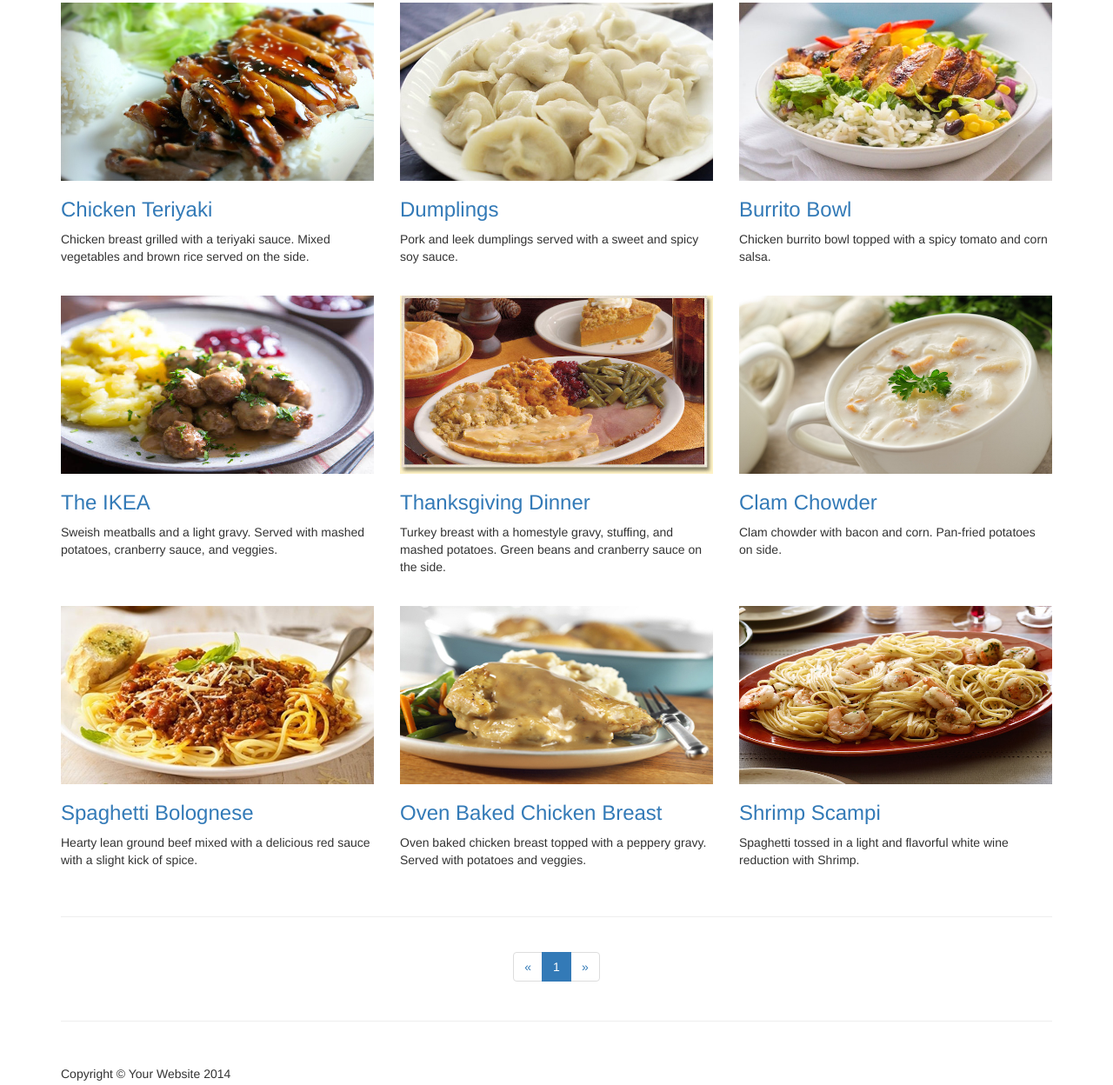
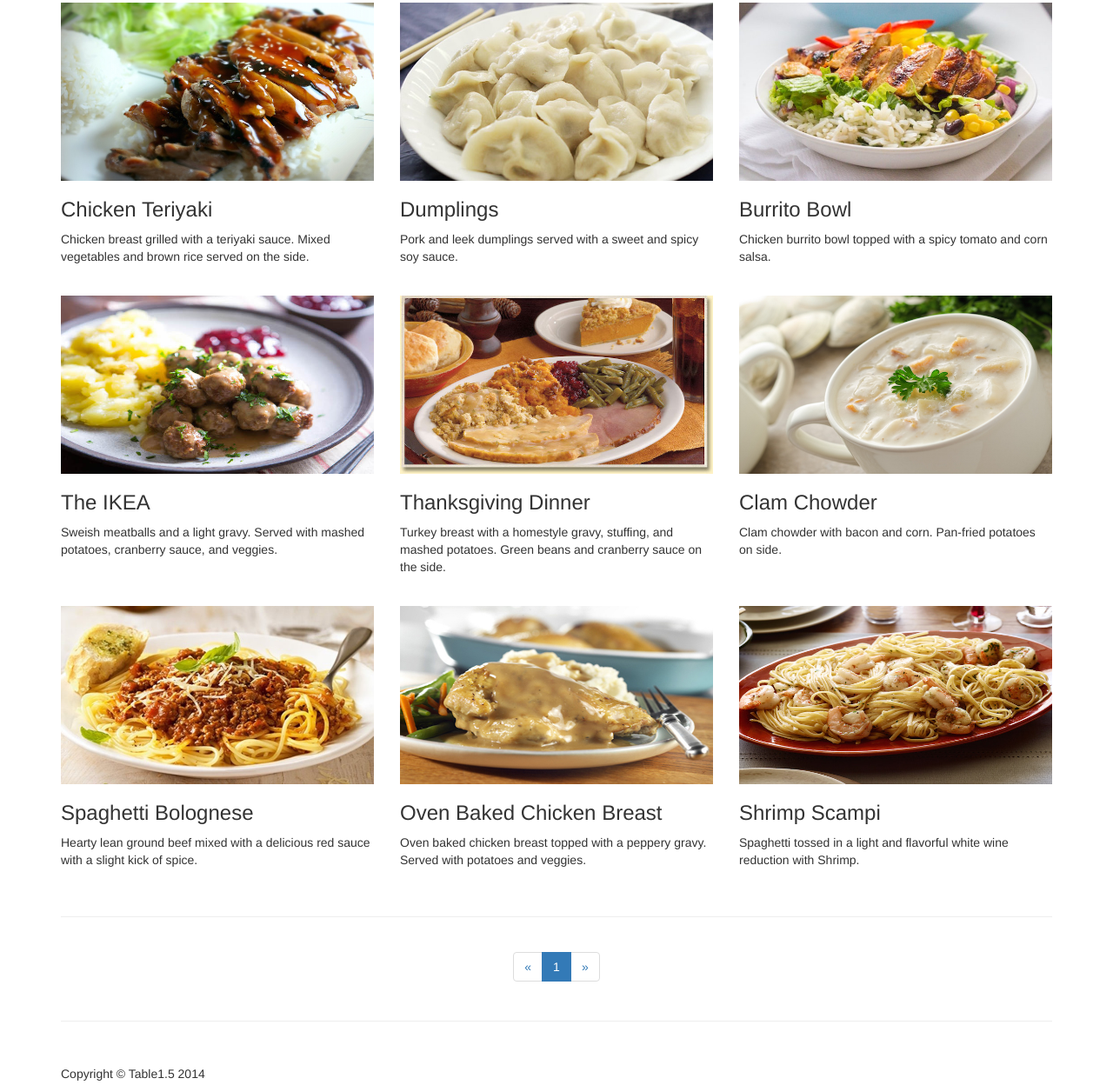
Before and after one commit to jasminejaros/table, a website: page MenuPage.html in a window 1280 px wide. Shown: the part 177-1425 px from the top of the page at 87% size. Drawn offline with nearby package versions, Linux system fonts and the light colour scheme; files that its build step writes are made by us from their sources.

Commit message:
editing menu page

```diff
--- a/MenuPage.html
+++ b/MenuPage.html
@@ -67,29 +67,27 @@
         <!-- Projects Row -->
         <div class="row">
             <div class="col-md-4 portfolio-item">
-                <a href="#">
                     <img class="img-responsive" src="Menuimg/1.jpg"  alt="">
-                </a>
                 <h3>
-                    <a href="#">Chicken Teriyaki</a>
+                    <div>Chicken Teriyaki</div>
                 </h3>
                 <p>Chicken breast grilled with a teriyaki sauce. Mixed vegetables and brown rice served on the side.</p>
             </div>
             <div class="col-md-4 portfolio-item">
-                <a href="#">
+
                     <img class="img-responsive" src="Menuimg/2.jpg" alt="">
-                </a>
+
                 <h3>
-                    <a href="#">Dumplings</a>
+                    <div>Dumplings</div>
                 </h3>
                 <p>Pork and leek dumplings served with a sweet and spicy soy sauce.</p>
             </div>
             <div class="col-md-4 portfolio-item">
-                <a href="#">
+
                     <img class="img-responsive" src="Menuimg/3.jpg" alt="">
-                </a>
+
                 <h3>
-                    <a href="#">Burrito Bowl</a>
+                    <div>Burrito Bowl</div>
                 </h3>
                 <p>Chicken burrito bowl topped with a spicy tomato and corn salsa.</p>
             </div>
@@ -99,29 +97,29 @@
         <!-- Projects Row -->
         <div class="row">
             <div class="col-md-4 portfolio-item">
-                <a href="#">
+
                     <img class="img-responsive" src="Menuimg/4.jpg" alt="">
-                </a>
+
                 <h3>
-                    <a href="#">The IKEA</a>
+                    <div>The IKEA</div>
                 </h3>
                 <p>Sweish meatballs and a light gravy. Served with mashed potatoes, cranberry sauce, and veggies.</p>
             </div>
             <div class="col-md-4 portfolio-item">
-                <a href="#">
+
                     <img class="img-responsive" src="Menuimg/5.jpg" alt="">
-                </a>
+
                 <h3>
-                    <a href="#">Thanksgiving Dinner</a>
+                    <div>Thanksgiving Dinner</div>
                 </h3>
                 <p>Turkey breast with a homestyle gravy, stuffing, and mashed potatoes. Green beans and cranberry sauce on the side.</p>
             </div>
             <div class="col-md-4 portfolio-item">
-                <a href="#">
+
                     <img class="img-responsive" src="Menuimg/6.jpg" alt="">
-                </a>
+
                 <h3>
-                    <a href="#">Clam Chowder</a>
+                    <div>Clam Chowder</div>
                 </h3>
                 <p>Clam chowder with bacon and corn. Pan-fried potatoes on side.</p>
             </div>
@@ -130,29 +128,29 @@
         <!-- Projects Row -->
         <div class="row">
             <div class="col-md-4 portfolio-item">
-                <a href="#">
+
                     <img class="img-responsive" src="Menuimg/7.jpg" alt="">
-                </a>
+
                 <h3>
-                    <a href="#">Spaghetti Bolognese</a>
+                    <div>Spaghetti Bolognese</div>
                 </h3>
                 <p>Hearty lean ground beef mixed with a delicious red sauce with a slight kick of spice.</p>
             </div>
             <div class="col-md-4 portfolio-item">
-                <a href="#">
+
                     <img class="img-responsive" src="Menuimg/8.jpg" alt="">
-                </a>
+
                 <h3>
-                    <a href="#">Oven Baked Chicken Breast </a>
+                    <div>Oven Baked Chicken Breast </div>
                 </h3>
                 <p>Oven baked chicken breast topped with a peppery gravy. Served with potatoes and veggies.</p>
             </div>
             <div class="col-md-4 portfolio-item">
-                <a href="#">
+
                     <img class="img-responsive" src="Menuimg/9.jpg" alt="">
-                </a>
+
                 <h3>
-                    <a href="#">Shrimp Scampi</a>
+                    <div>Shrimp Scampi</div>
                 </h3>
                 <p>Spaghetti tossed in a light and flavorful white wine reduction with Shrimp.</p>
             </div>
@@ -185,7 +183,7 @@
         <footer>
             <div class="row">
                 <div class="col-lg-12">
-                    <p>Copyright &copy; Your Website 2014</p>
+                    <p>Copyright &copy; Table1.5 2014</p>
                 </div>
             </div>
             <!-- /.row -->
```
Also changed, not shown: 1 other file.
